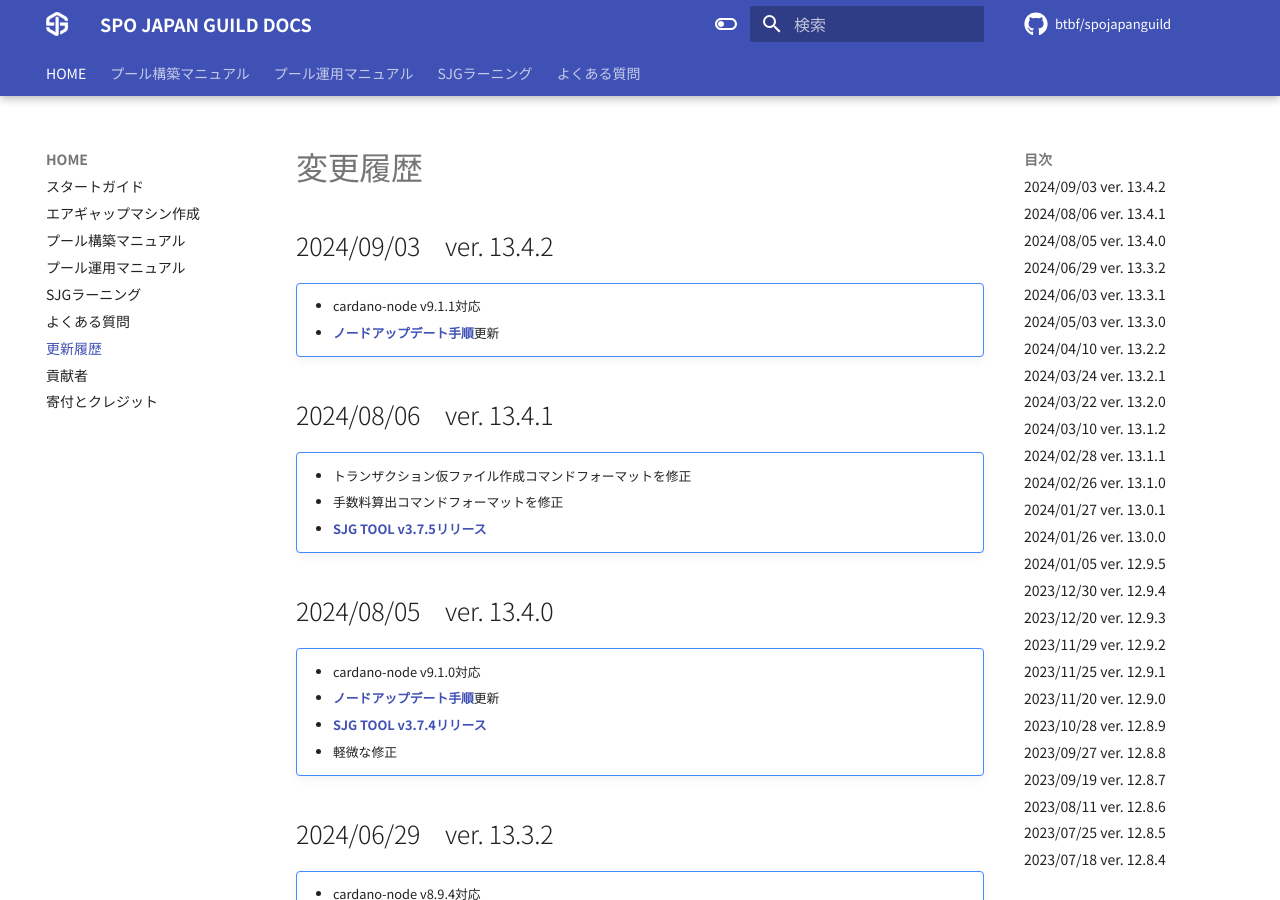
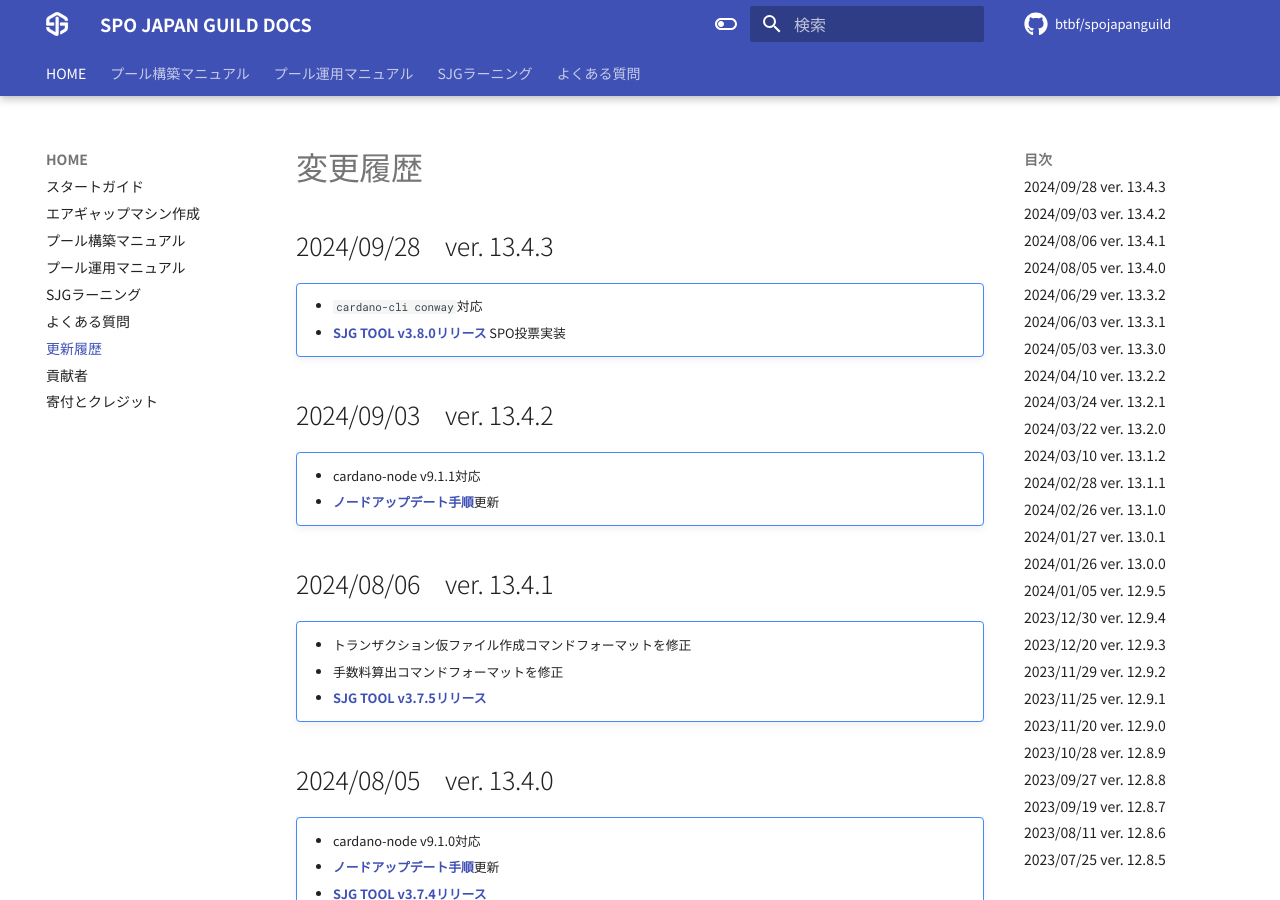
Before and after one commit to btbf/spojapanguild, an MkDocs documentation site: the page built from docs/changelogs.md, in a window 1280 px wide and 900 px high. Built offline with MkDocs 1.6.1 and Material for MkDocs 9.7.7, drawn with Linux system fonts in a browser that asks for light colours; comment, search, counter and statistics services are not loaded.

Commit message:
13.4.3 changelog

```diff
--- a/docs/changelogs.md
+++ b/docs/changelogs.md
@@ -1,4 +1,9 @@
 # 変更履歴
+
+## 2024/09/28　ver. 13.4.3
+!!! note ""
+    * `cardano-cli conway`対応
+    * [**SJG TOOL v3.8.0リリース**](operation/tool.md) SPO投票実装
 
 ## 2024/09/03　ver. 13.4.2
 !!! note ""
```
Also changed, not shown: docs/index.md (+2 -2 lines).
